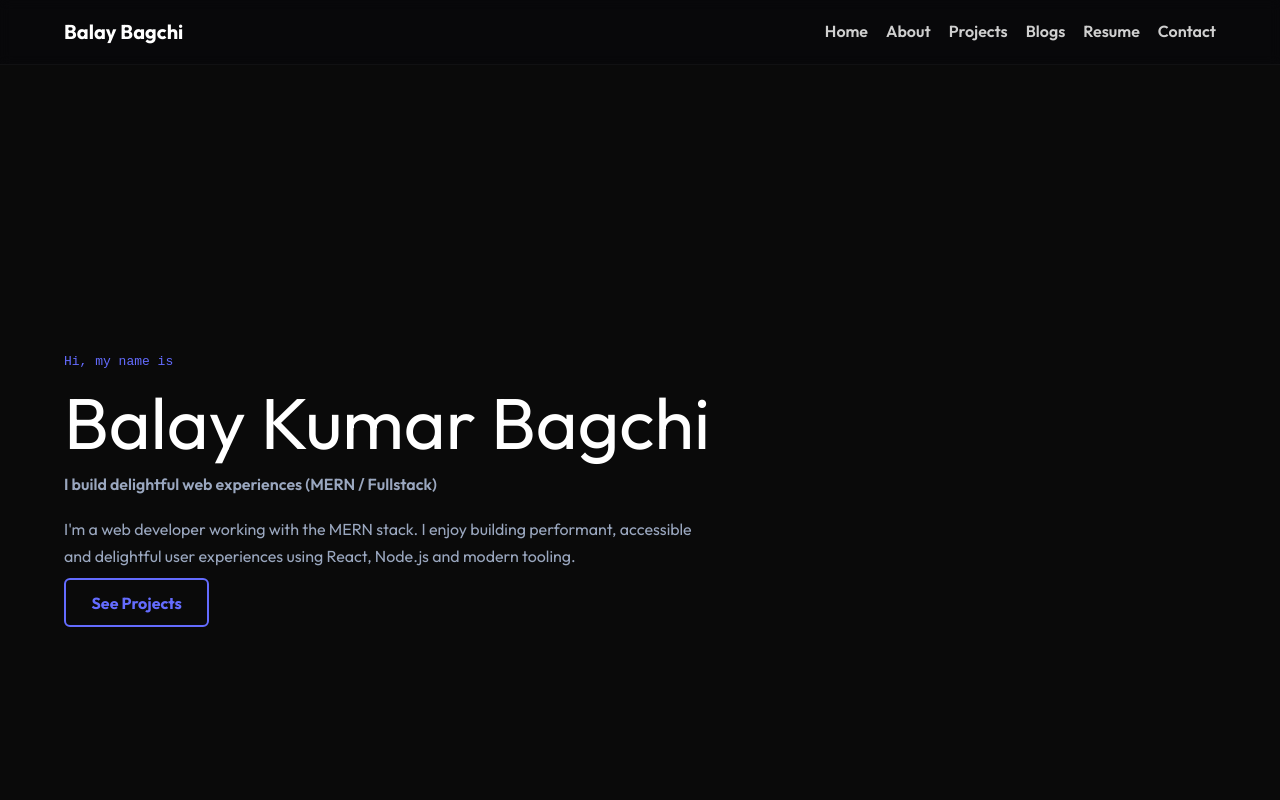
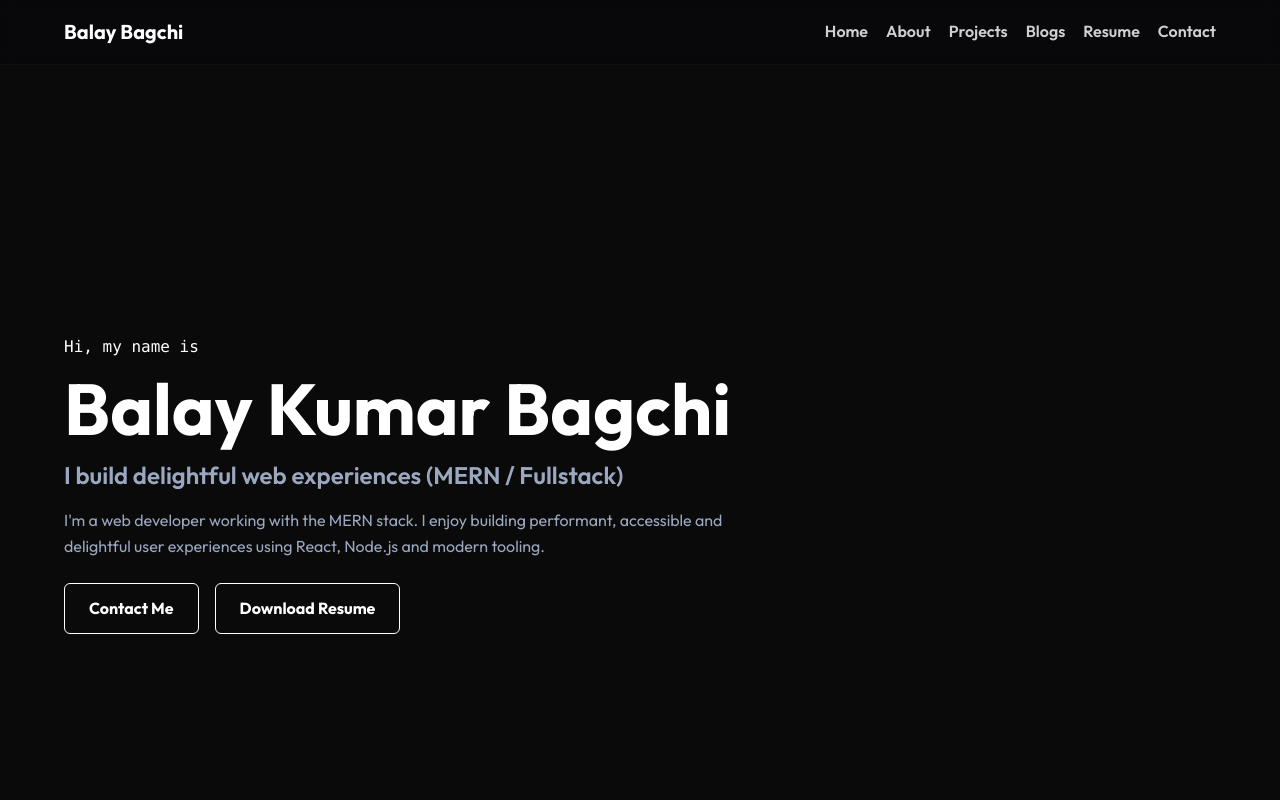
Before and after one commit to BK-Bagchi/bk-bagchi, a React (Vite) app: page / in a window 1280 px wide. Shown: the top 800 px of the page. Built offline with nearby package versions, Linux system fonts and the light colour scheme.

Commit message:
home page init markup done

```diff
--- a/src/index.css
+++ b/src/index.css
@@ -10,12 +10,6 @@
   --surface-color: #1a1a1a;
   --border-color: #333333;
   --font-main: "Outfit", sans-serif;
-}
-
-* {
-  margin: 0;
-  padding: 0;
-  box-sizing: border-box;
 }
 
 body {
--- a/src/sections/Home.jsx
+++ b/src/sections/Home.jsx
@@ -3,67 +3,56 @@ import { motion } from "framer-motion";
 
 export default function Home() {
   return (
-    <section
-      id="home"
-      style={{
-        minHeight: "100vh",
-        display: "flex",
-        alignItems: "center",
-        padding: "6rem 0",
-      }}
-    >
+    <section id="home" className="min-h-screen flex items-center py-24">
       <div className="container">
         <motion.div
           initial={{ opacity: 0, y: 12 }}
           animate={{ opacity: 1, y: 0 }}
           transition={{ delay: 0.1 }}
         >
-          <p
-            style={{
-              color: "var(--primary-color)",
-              fontFamily: "monospace",
-              marginBottom: 12,
-            }}
-          >
-            Hi, my name is
-          </p>
-          <h1
-            style={{
-              fontSize: "clamp(2.5rem, 6vw, 4.5rem)",
-              margin: 0,
-              lineHeight: 1.05,
-            }}
-          >
+          <p className="text-primary font-mono mb-3">Hi, my name is</p>
+
+          <h1 className="text-[clamp(2.5rem,6vw,4.5rem)] leading-[1.05] m-0 font-bold">
             Balay Kumar Bagchi
           </h1>
-          <h2 style={{ color: "#9aa7bf", fontWeight: 600, marginTop: 12 }}>
+
+          <h2 className="text-[#9aa7bf] font-semibold mt-3 text-lg sm:text-xl md:text-2xl">
             I build delightful web experiences (MERN / Fullstack)
           </h2>
-          <p
-            style={{
-              maxWidth: 640,
-              color: "#9aa7bf",
-              marginTop: 18,
-              lineHeight: 1.7,
-            }}
-          >
+
+          <p className="max-w-2xl text-[#9aa7bf] mt-4 leading-relaxed text-sm sm:text-base">
             I'm a web developer working with the MERN stack. I enjoy building
             performant, accessible and delightful user experiences using React,
             Node.js and modern tooling.
           </p>
-          <div style={{ marginTop: 20 }}>
+
+          <div className="mt-6 flex flex-wrap gap-4">
+            {/* Contact Button — outline → filled on hover */}
             <a
-              href="/#projects"
-              style={{
-                padding: "0.8rem 1.6rem",
-                border: "2px solid var(--primary-color)",
-                borderRadius: 6,
-                color: "var(--primary-color)",
-                textDecoration: "none",
-                fontWeight: 700,
-              }}
+              href="/#contact"
+              className="
+      px-6 py-3 rounded-md font-bold
+      border text-primary
+      bg-transparent
+      transition-all duration-300 ease-out
+      hover:bg-primary hover:text-black hover:shadow-lg hover:-translate-y-0.5
+    "
             >
-              See Projects
+              Contact Me
+            </a>
+
+            {/* Resume Button — filled → outline on hover */}
+            <a
+              href="/resume.pdf"
+              download
+              className="
+      px-6 py-3 rounded-md font-bold
+      bg-primary text-black border
+      transition-all duration-300 ease-out
+      hover:bg-transparent hover:text-primary hover:shadow-lg hover:-translate-y-0.5
+    "
+            >
+              Download Resume
             </a>
           </div>
         </motion.div>
```
